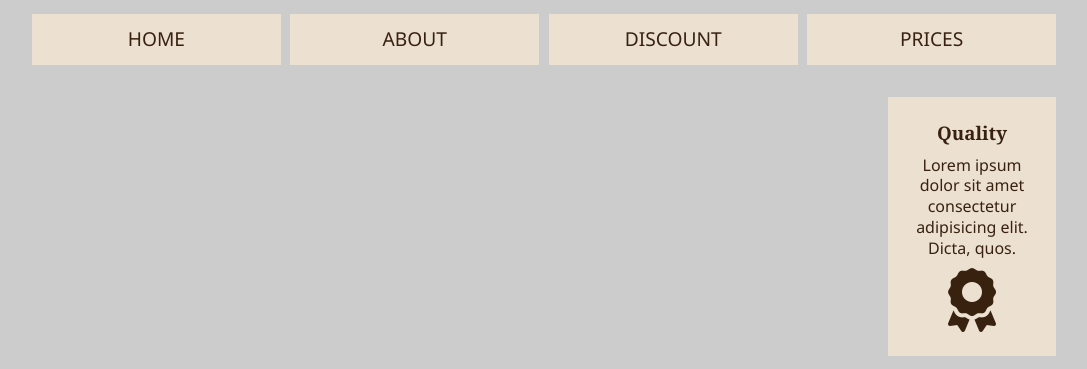
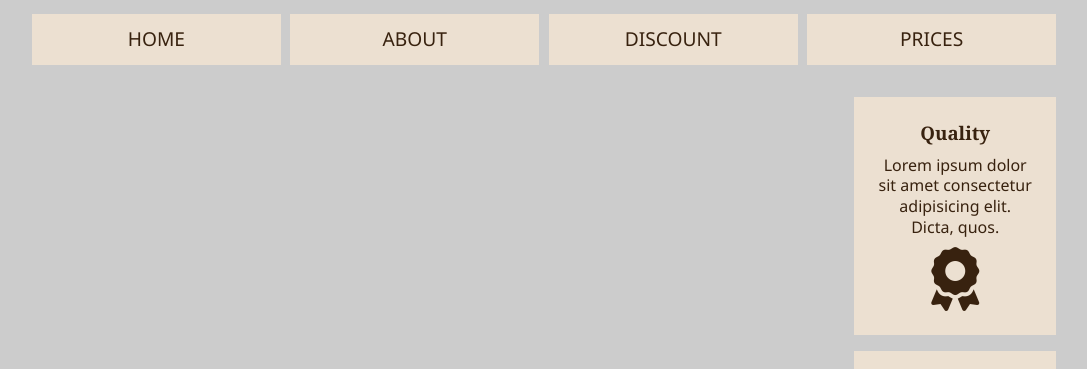
Before and after one commit to amarudemonn/all-coffee, a plain HTML site: page index.html in a window 1280 px wide. Shown: the part 101-470 px from the top of the page, without its empty margins (96-1183 px from the left). Drawn offline with Linux system fonts and the light colour scheme.

Commit message:
Change col length

```diff
--- a/style.css
+++ b/style.css
@@ -77,7 +77,7 @@ nav ul li a:hover {
 .subcontainer {
   grid-area: showinf;
   display: grid;
-  grid-template-columns: 5fr 1fr;
+  grid-template-columns: 4fr 1fr;
   grid-template-areas:
     "showcase  sub-box-a"
     "showcase  sub-box-b"
```
